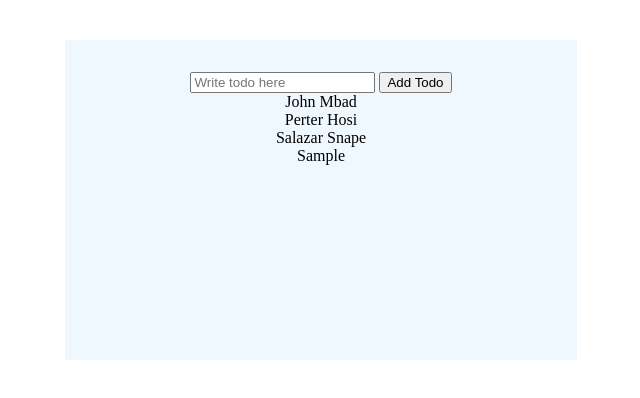
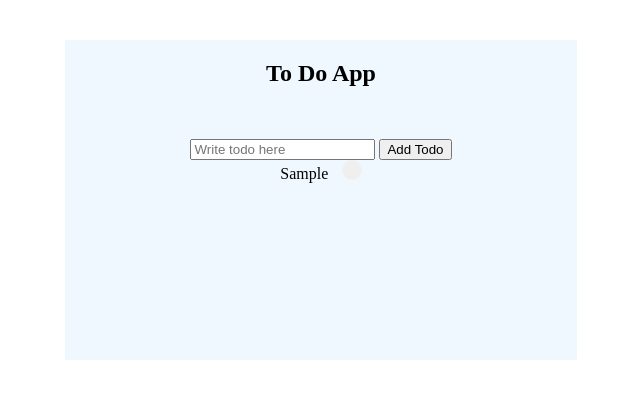
Before and after one commit to briankabiro/To-Do-App, a plain HTML site: page index.html in a window 1280 px wide. Both pictures are taken after typing "Sample" into the empty fields and a click on the button "Add Todo". Shown: the whole page, without its empty margins (319-959 px from the left). Drawn offline with Linux system fonts and the light colour scheme.

Commit message:
Nothing Much
Learnt How to add styles

```diff
--- a/index.html
+++ b/index.html
@@ -12,11 +12,13 @@
 
 		<div class="wrapper">
 			<div id="app">
+				<h2>To Do App</h2>
 				<form>
 					<input v-model="todoText" placeholder="Write todo here" type="text" autofocus="true">
 
 					<button @click.submit.prevent="addTodo">Add Todo</button>
 				</form>
+
 				<todo-item v-for="item in todos" v-bind:todo='item'></todo-item>
 
 			</div>
--- a/index.js
+++ b/index.js
@@ -3,16 +3,27 @@ when button clicked, add words in input box to todos
  */
 Vue.component('todo-item', {
 	props:['todo'],
-	template:'<div>{{todo.text}}</div>'
+	template:'<div v:bind:style="todoStyleObject">{{todo.text}}<button v-bind:style="divStyleObject"></button></div>',
+	data(){
+		return{
+			divStyleObject:{
+				height:'1.5em',
+				width:'1.5em',
+				backgroundColor:this.background,
+				borderRadius:'100%',
+				border:'none',
+				marginLeft:'1em'
+			}
+		}
+
+	}
 })
 
 var app = new Vue({
 	el:"#app",
 	data:{
 		todos:[
-			{text: "John Mbad" },
-			{text: "Perter Hosi" },
-			{text: "Salazar Snape" }
+
 		],
 		todoText:""
 	},
```
